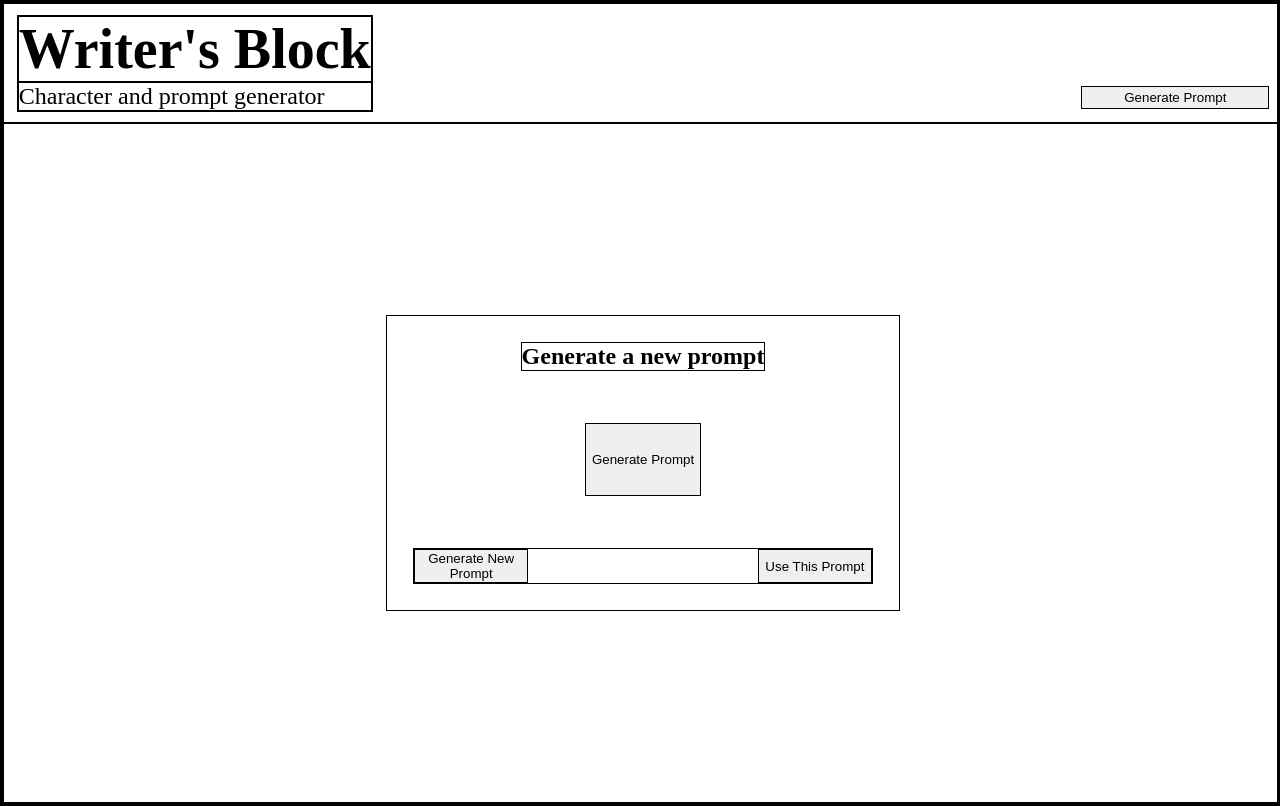
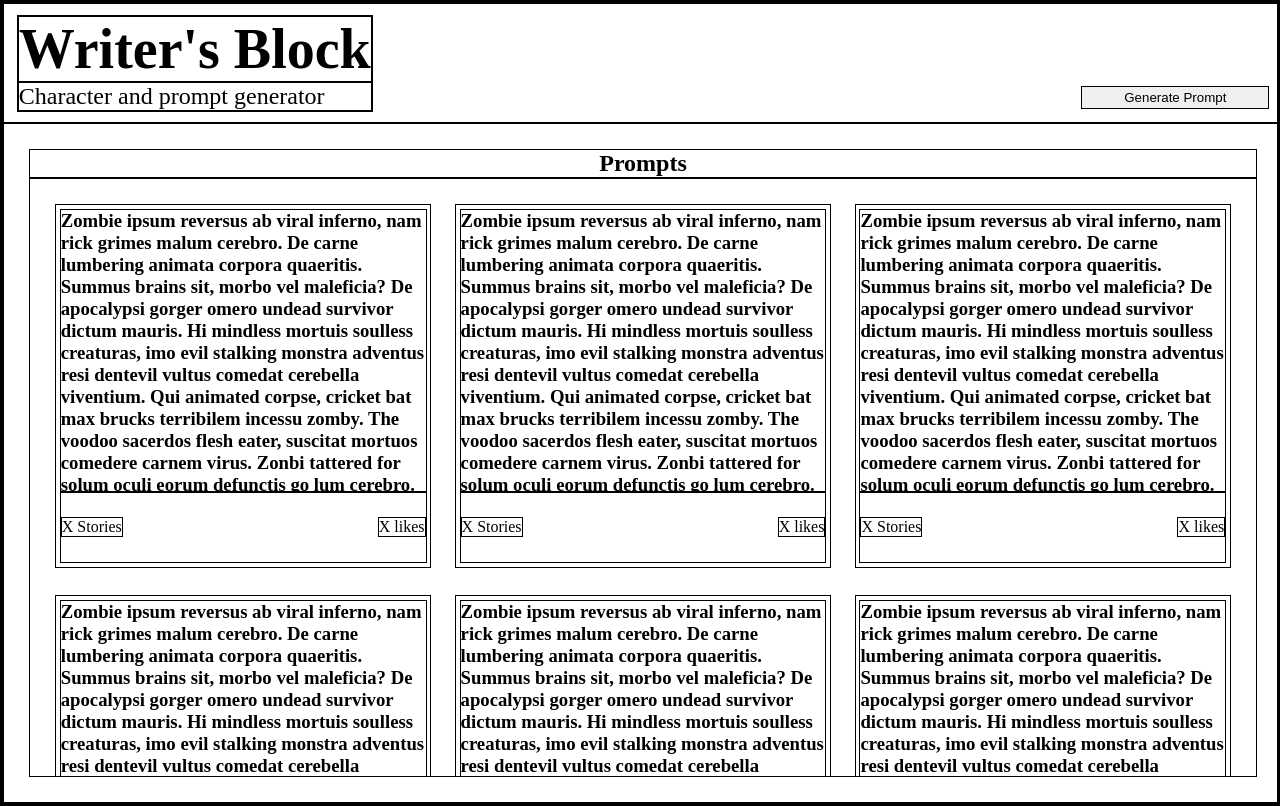
Before and after one commit to KyleWong2510/WritersBlock, a React (Create React App) app: page / in a window 1280 px wide. Built offline with nearby package versions, Linux system fonts and the light colour scheme.

Commit message:
CreateRoutes in App component

```diff
--- a/package.json
+++ b/package.json
@@ -8,6 +8,7 @@
     "@testing-library/user-event": "^7.2.1",
     "react": "^16.13.1",
     "react-dom": "^16.13.1",
+    "react-router-dom": "^5.2.0",
     "react-scripts": "3.4.1"
   },
   "scripts": {
--- a/src/App/App.js
+++ b/src/App/App.js
@@ -1,4 +1,5 @@
 import React from 'react';
+import { Route } from 'react-router-dom'
 import './App.css';
 import Header from '../Header/Header'
 import PromptContainer from '../PromptContainer/PromptContainer'
@@ -16,10 +17,18 @@ class App extends React.Component {
   render() {
     return (
       <>
-        <Header />
-        {/* <PromptContainer /> */}
-        <PromptGenerator />
-        {/* <Prompt /> */}
+        <Route exact path='/'>
+          <Header />
+          <PromptContainer />
+        </Route>
+        <Route path='/prompt-generator'>
+          <Header />
+          <PromptGenerator />
+        </Route>
+        <Route path='/prompt'>
+          <Header />
+          <Prompt />
+        </Route>
       </>
     )
   }
```
Also changed, not shown: src/index.js (+3 -5 lines), 1 other file (tests, documents, lock files or other folders).
